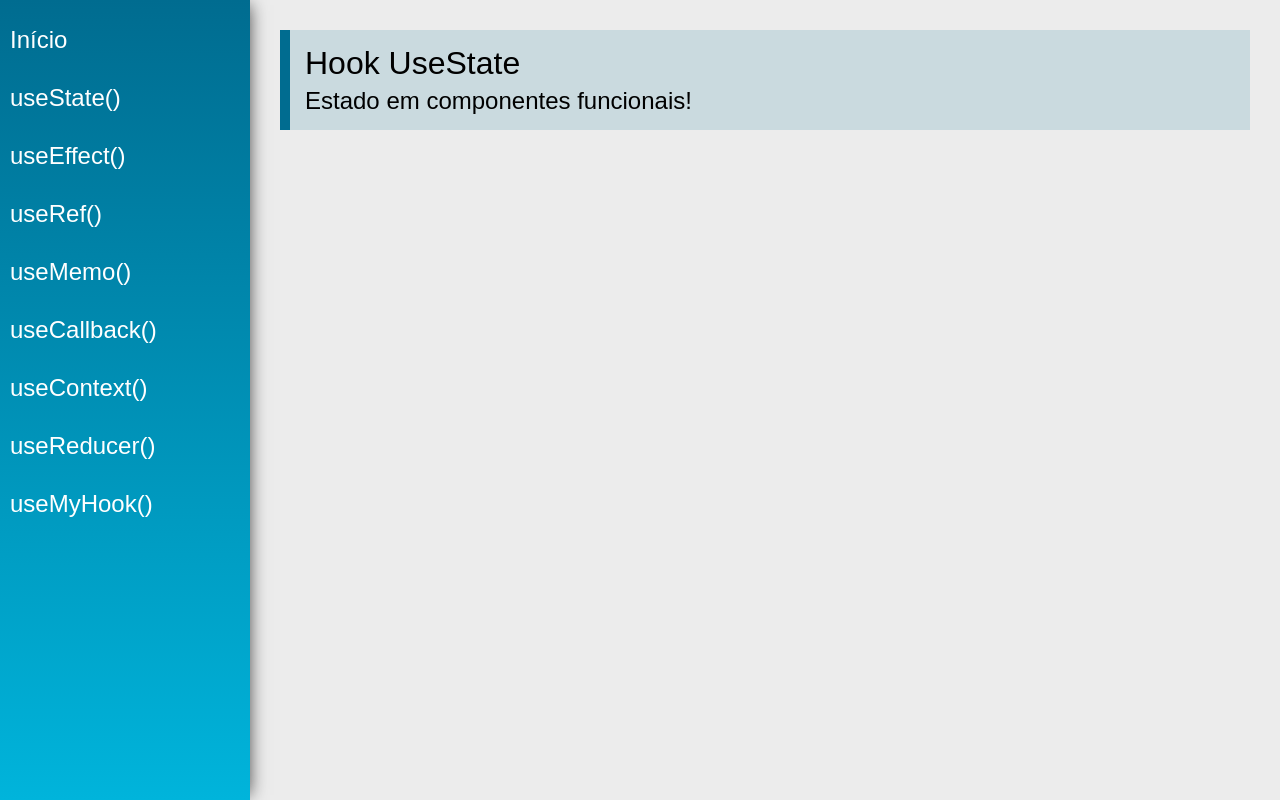
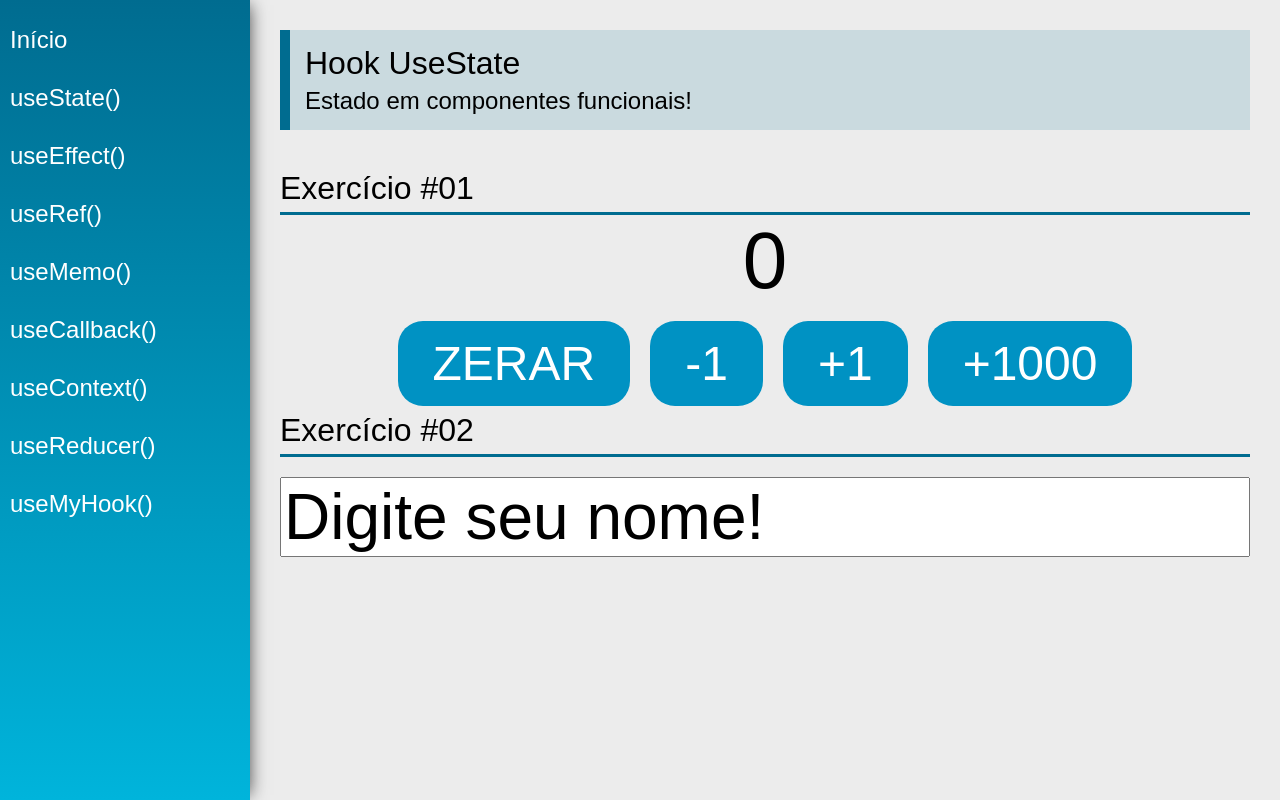
Before and after one commit to gabrielcarlossl/react-hooks, a React (Create React App) app in the folder estudando-hooks/: page /useState in a window 1280 px wide. Built offline with nearby package versions, Linux system fonts and the light colour scheme.

Commit message:
Adicionado exemplo de useEffect e useState

```diff
--- a/estudando-hooks/src/index.css
+++ b/estudando-hooks/src/index.css
@@ -11,6 +11,7 @@
 .red {
     font-weight: 700;
     color: red;
+    font-size: 5em;
 }
 
 .input {
@@ -29,7 +30,9 @@
 
     font-size: 3rem;
     color: #fff;
+    transform: translateY(4px);
 }
+
 
 .center {
     display: flex;
--- a/estudando-hooks/src/views/examples/UseEffect.jsx
+++ b/estudando-hooks/src/views/examples/UseEffect.jsx
@@ -1,13 +1,40 @@
-import React from 'react'
+import React, { useEffect, useState } from 'react'
 import PageTitle from '../../components/layout/PageTitle'
 
+function calcFatorial(num){
+    const n = parseInt(num)
+    if(n <0) return -1
+    if (n === 0) return 1
+
+    return calcFatorial(n-1)*n
+}
+
 const UseEffect = (props) => {
+
+    const [number, setNumber] = useState(1)
+    const [fatorial,setFatorial] = useState(1)
+
+    useEffect( function() {
+        setFatorial(calcFatorial(number))
+    },[number])
+
+
     return (
         <div className="UseEffect">
             <PageTitle
                 title="Hook UseEffect"
                 subtitle="Permite executar efeitos colaterais em componentes funcionais!"
             />
+
+            <div className='center'>
+
+                <div>
+                    <span className="text">Fatorial:</span>
+                    <span className="text red">{fatorial === -1 ? 'Não existe' : fatorial}</span>
+                </div>
+
+                <input type="number" className="input" value={number} onChange={e=> setNumber(e.target.value)} />
+            </div>
         </div>
     )
 }
--- a/estudando-hooks/src/views/examples/UseState.jsx
+++ b/estudando-hooks/src/views/examples/UseState.jsx
@@ -1,13 +1,44 @@
-import React from 'react'
+import React, { useState } from 'react'
+
 import PageTitle from '../../components/layout/PageTitle'
+import SectionTitle from '../../components/layout/SectionTitle'
 
 const UseState = (props) => {
+
+
+    const [count, setCount] = useState(0)
+
+    const [name, setName] = useState('Digite seu nome!')
+
     return (
         <div className="UseState">
             <PageTitle
                 title="Hook UseState"
                 subtitle="Estado em componentes funcionais!"
             />
+
+            <SectionTitle title='Exercício #01'></SectionTitle>
+
+            <div className="center">
+
+                <span className="text">{count}</span>
+                <div>
+
+                    <button className="btn" onClick={() => setCount(0) }>ZERAR</button>
+                    <button className="btn" onClick={() => setCount(count - 1) }>-1</button>
+                    <button className="btn" onClick={() => setCount(count + 1) }>+1</button>
+                    <button className="btn" onClick={() => setCount(current => current + 1000) }>+1000 </button>
+
+                </div>
+
+            </div>
+
+            <SectionTitle title='Exercício #02 '></SectionTitle>
+                <input
+                    className='input'
+                    type="text"
+                    value={name}
+                    onChange={e=>setName(e.target.value)} />
         </div>
     )
 }
```
